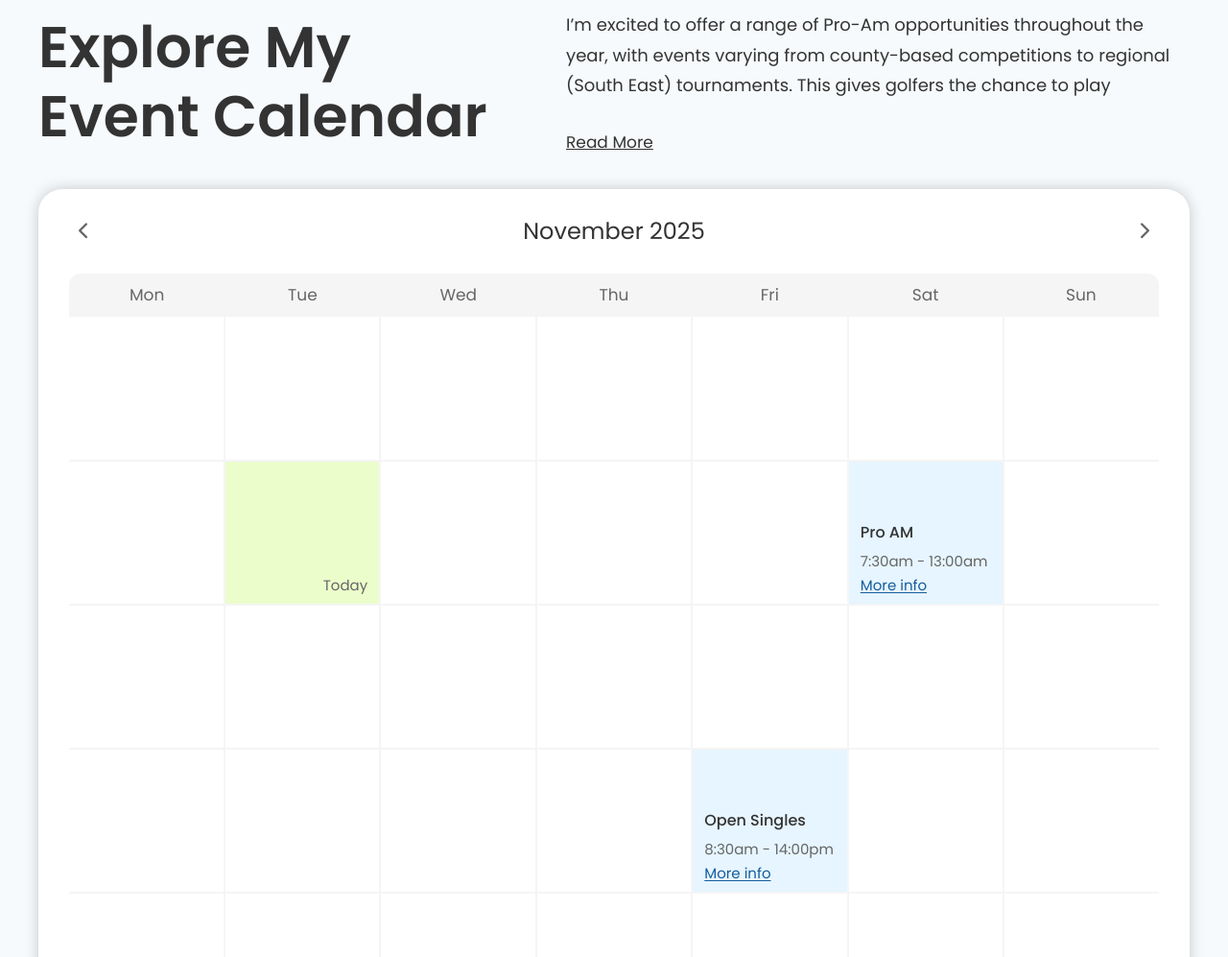
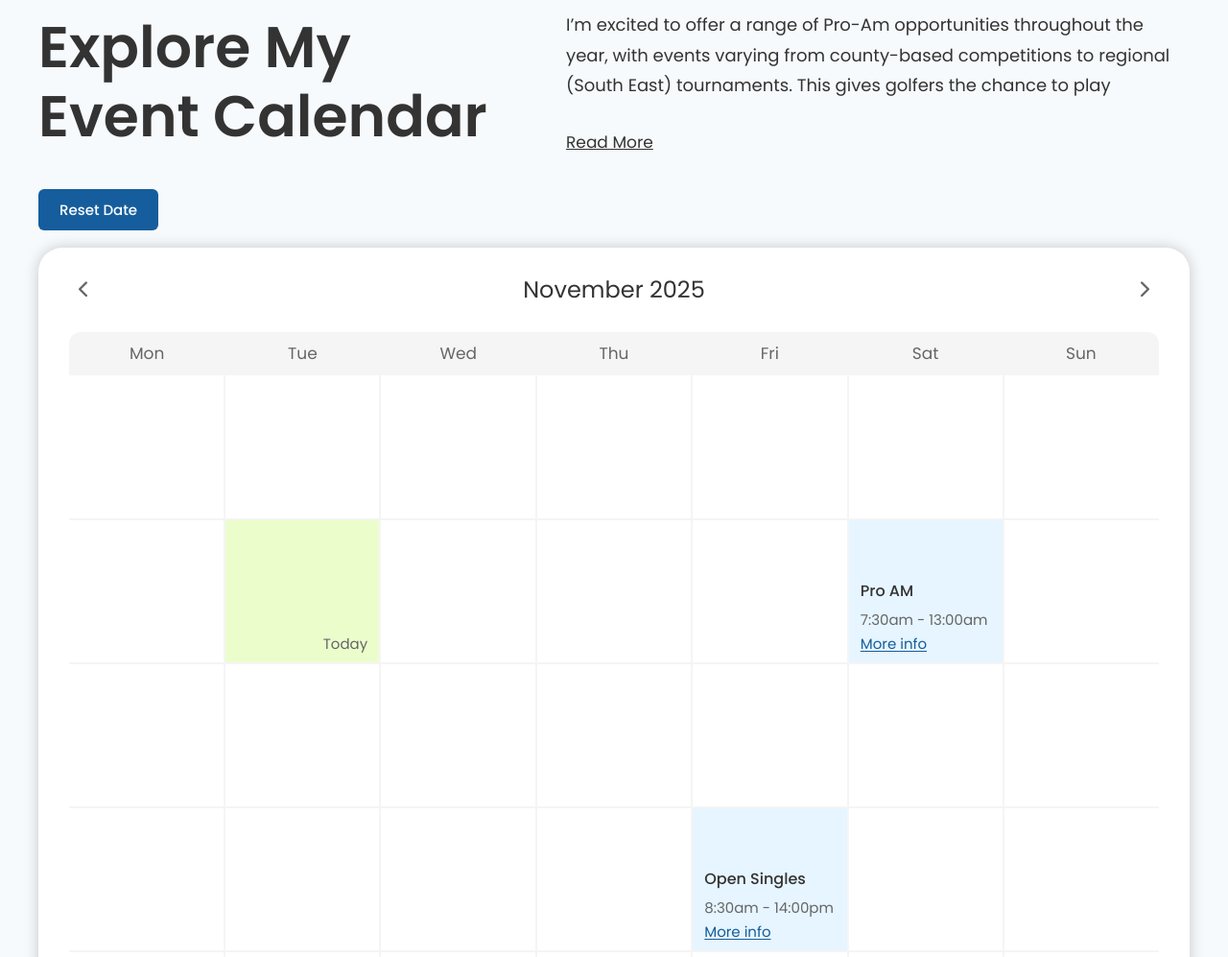
Before and after one commit to Owen-Marceau/CAD_Golf, a website: page docs/index.html in a window 1280 px wide. Shown: the part 1296-2293 px from the top of the page at 96% size. Drawn offline with Linux system fonts and the light colour scheme; no server answers.

Commit message:
erset cal

```diff
--- a/docs/index.html
+++ b/docs/index.html
@@ -75,7 +75,7 @@
                         <div class="para-long-btn">Read More</div>
                     </div>
                 </div>
-
+                <div class="cal-reset" onclick="resetCal()">Reset Date</div>
                 <div class="cal-wrapper">
                     <div class="cal-nav">
                         <i class="fa-solid fa-chevron-left cal-nav-chevron" onclick="changeMonth('left')"></i>
@@ -164,13 +164,14 @@
             <div class="lac-container scroll-target">
                 <div class="cal-content">
                     <div class="cal-content-left">
-                        <div class="cal-title">Explore My<br> Event Calendar</div>
+                        <div class="cal-title" style="margin-bottom: 12px;">Explore My<br> Event Calendar</div>
                     </div>
                     <div style="width: 100%;">
                         <div class="cal-para para-long">I’m excited to offer a range of Pro-Am opportunities throughout the year, with events varying from county-based competitions to regional (South East) tournaments. This gives golfers the chance to play alongside a PGA Professional in a competitive environment on some of the best courses around! You can browse the calendar and sign yourself up directly, with the option to secure your place and pay online for convenience. Each event has details on the format, cost and amount of players required so there is something for everyone. Alongside Pro-Ams, I also run a variety of UK and overseas golf breaks, perfect for combining great golf with quality coaching and unforgettable experiences. The calendar is updated regularly, so be sure to check back often for new dates and destinations!</div>
                         <div class="para-long-btn">Read More</div>
                     </div>
                 </div>
+                <div class="cal-reset" onclick="resetCal()">Reset Date</div>
 
                 <div class="lac-wrapper">
                     <div class="lac-nav">
--- a/docs/script.js
+++ b/docs/script.js
@@ -582,6 +582,9 @@ function makeBoxToday(box){
         `;
     }
 }
+function resetCal(){
+    setCalendar(startPosition, startYear, false);
+}
 
 let benIdx = 0;
 setInterval(() => {
--- a/docs/style.css
+++ b/docs/style.css
@@ -442,6 +442,18 @@ body {
 }
 .cal-event-cta:hover {
     color: hsl(208, 76%, 15%);
+}
+.cal-reset {
+    background-color: var(--blue-dark);
+    color: white;
+    margin-bottom: 18px;
+    display: inline-block;
+    border-radius: 6px;
+    font-size: 15px;
+    font-weight: 500;
+    cursor: pointer;
+    padding: 10px 22px;
+    transition: 0.2s ease;
 }
 /*////////////////////////////////////////////////////////////////*/
 
```
